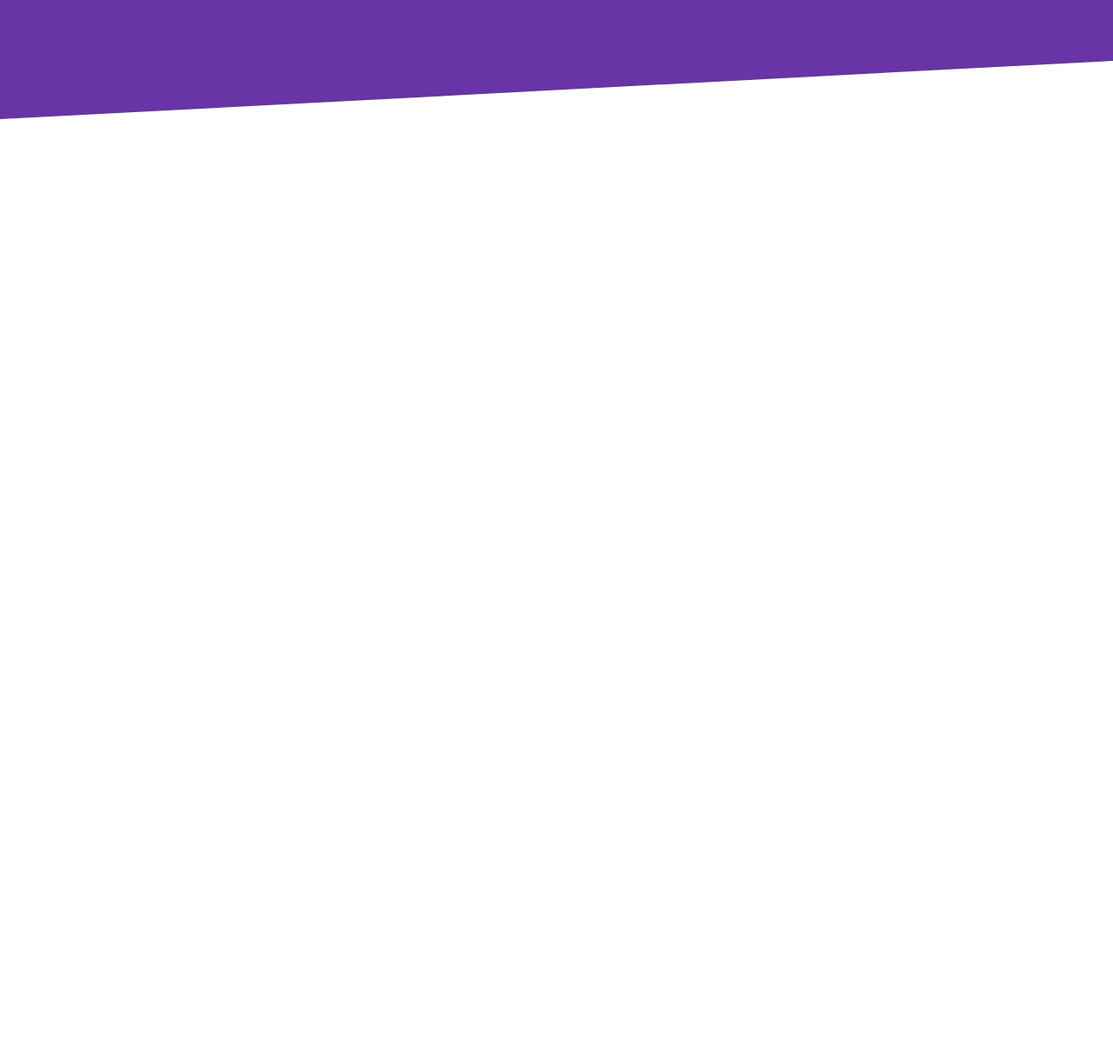
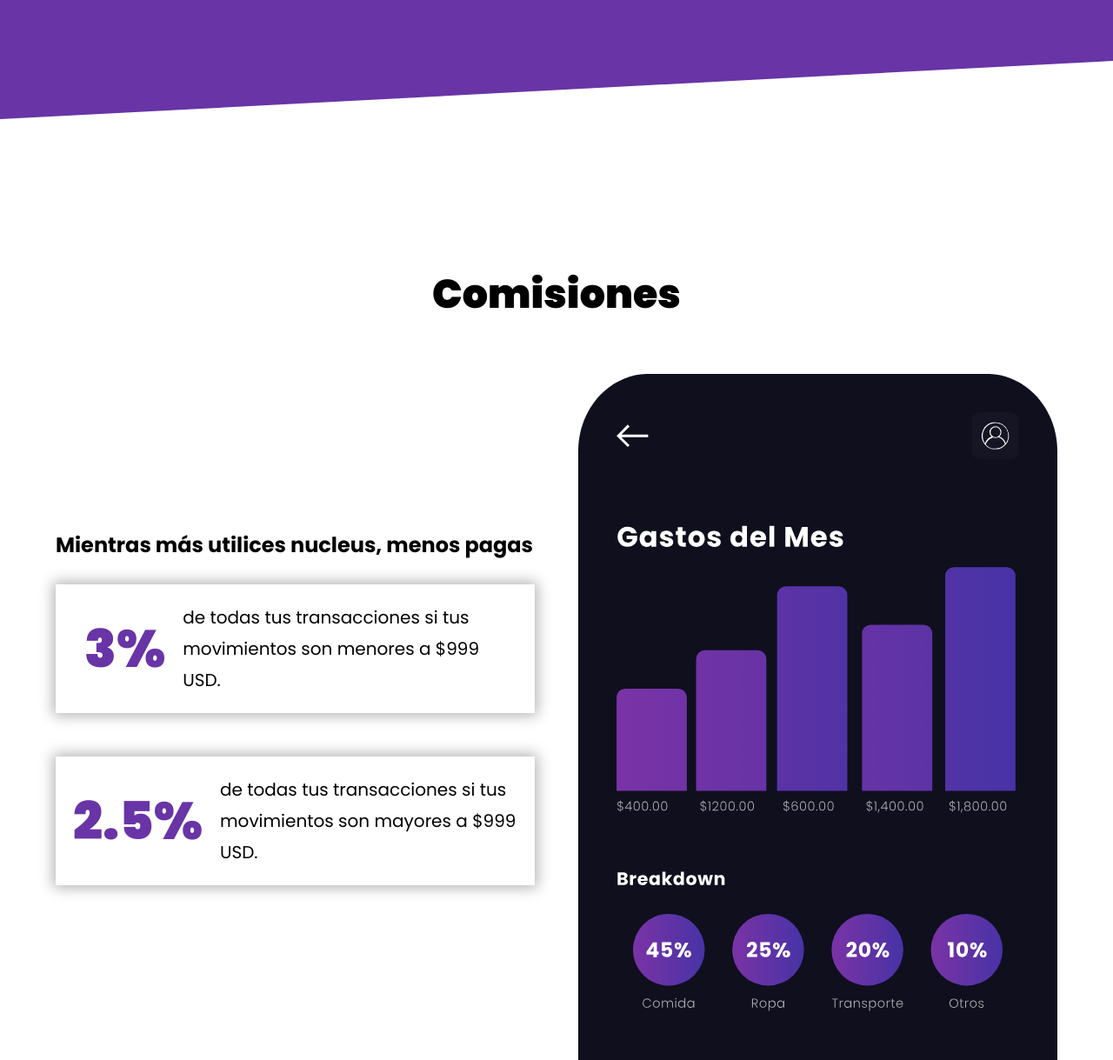
Before and after one commit to ramirez1984/nucleus-eWallet, a plain HTML site: page index.html in a window 1280 px wide. Shown: the part 2855-4074 px from the top of the page at 87% size. Before the commit the page ends 3152 px from the top, so only its background shows below. Drawn offline with Linux system fonts and the light colour scheme.

Commit message:
Comisiones

```diff
--- a/css/styles.css
+++ b/css/styles.css
@@ -194,10 +194,36 @@ img {
     transform: scale(1.1);
 }
 
+@media (min-width: 768px) {
+    .listado__elemento--2col {
+        display: flex;
+        justify-content: space-between;
+        align-items: center;
+        gap: 2rem;
+    }
+
+}
+
 .listado__heading {
     font-size: 3rem;
     color: var(--primario);
     margin: 0;
+}
+
+.listado__numero {
+    font-size: 6rem;
+    margin: 0;
+    font-weight: 900;
+    color: var(--primario);
+    text-align: center;
+}
+
+
+@media (min-width: 768px) {
+   .listado__numero {
+       flex-basis: 20rem;
+       text-align: right;
+    }
 }
 
 .listado__texto {
@@ -258,7 +284,35 @@ img {
         display: grid;
         grid-template-columns: repeat(2, 1fr);
         column-gap: 5rem;
-        align-items: center;
+        align-items: flex-end;
     }
 
 }
+
+@media (min-width: 768px) {
+   .comisiones__grid {
+       display: grid;
+       grid-template-columns: repeat(2, 1fr);
+       column-gap: 5rem;
+       align-items: flex-end;
+   }
+
+}
+
+@media (min-width: 998px) {
+    .comisiones__grid {
+        align-items: center;
+    }
+}
+.comisiones__texto {
+    text-align: center;
+    font-size: 2.4rem;
+    font-weight: 700;
+}
+
+@media (min-width: 768px) {
+    .comisiones__texto {
+        text-align: left;
+    }
+
+}
--- a/index.html
+++ b/index.html
@@ -90,5 +90,35 @@
     </section>
 <!-- </div> -->
 
+<section class="comisiones">
+    <div class="comisiones__contenedor">
+        <h2 class="comisiones__heading">Comisiones</h2>
+
+        <div class="comisiones__grid">
+            <div class="comisiones__contenido">
+                <p class="comisiones__texto">Mientras más utilices nucleus, menos pagas</p>
+
+                <div class="listado">
+                    <div class="listado__elemento listado__elemento--2col">
+                        <p class="listado__numero">3%</p>
+                        <p class="listado__texto">de todas tus transacciones si tus movimientos son menores a $999 USD.</p>
+                    </div>
+                </div>
+                <div class="listado">
+                    <div class="listado__elemento listado__elemento--2col">
+                        <p class="listado__numero">2.5%</p>
+                        <p class="listado__texto">de todas tus transacciones si tus movimientos son mayores a $999 USD.</p>
+                    </div>
+                </div>
+            </div> <!-- se cierra comisiones contenido -->
+
+            <div class="comisiones__imagen">
+            <img src="img/app_3.svg" alt="imagen app">
+            </div>
+        </div>
+    </div>
+
+</section>
+
 </body>
 </html>
```
